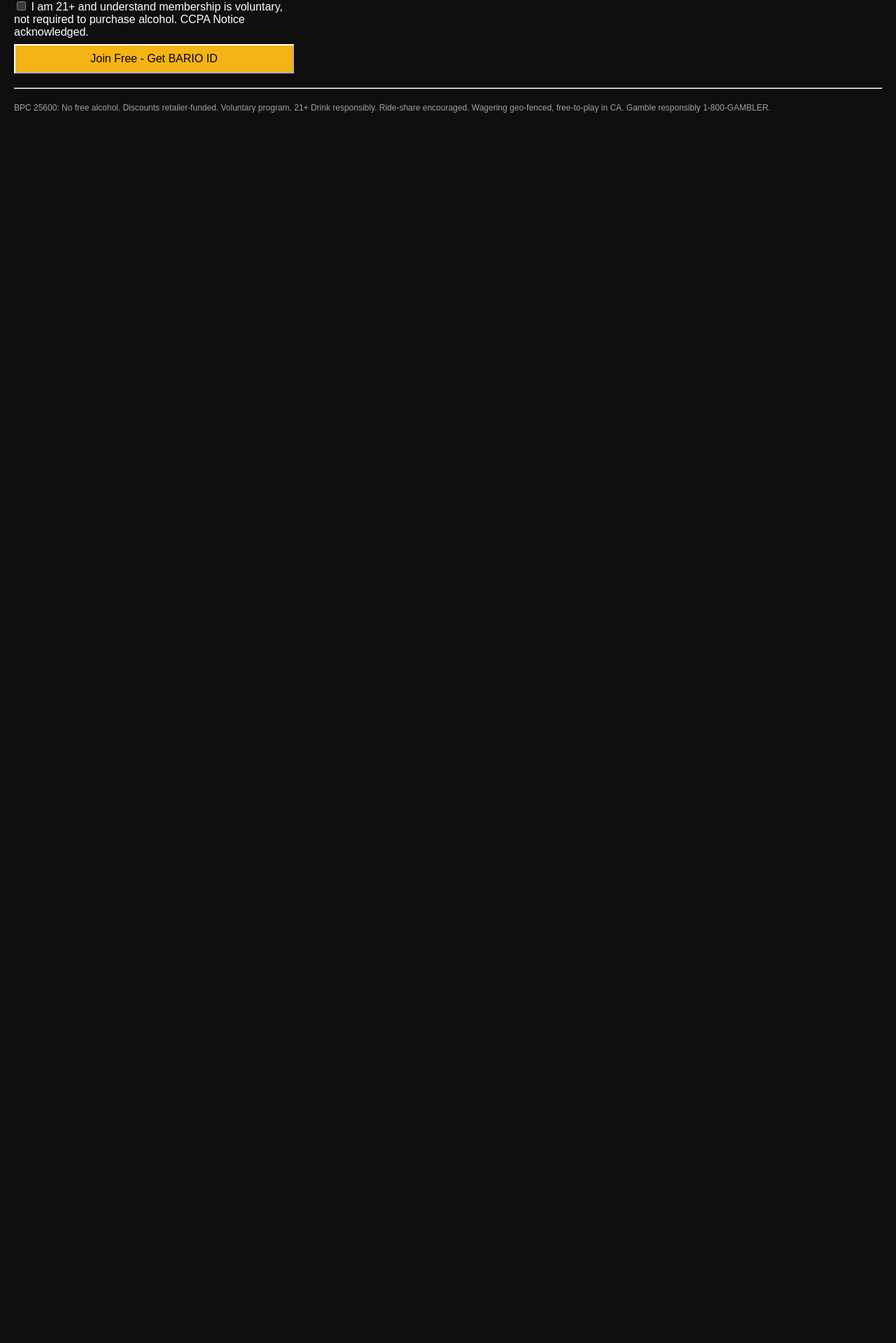
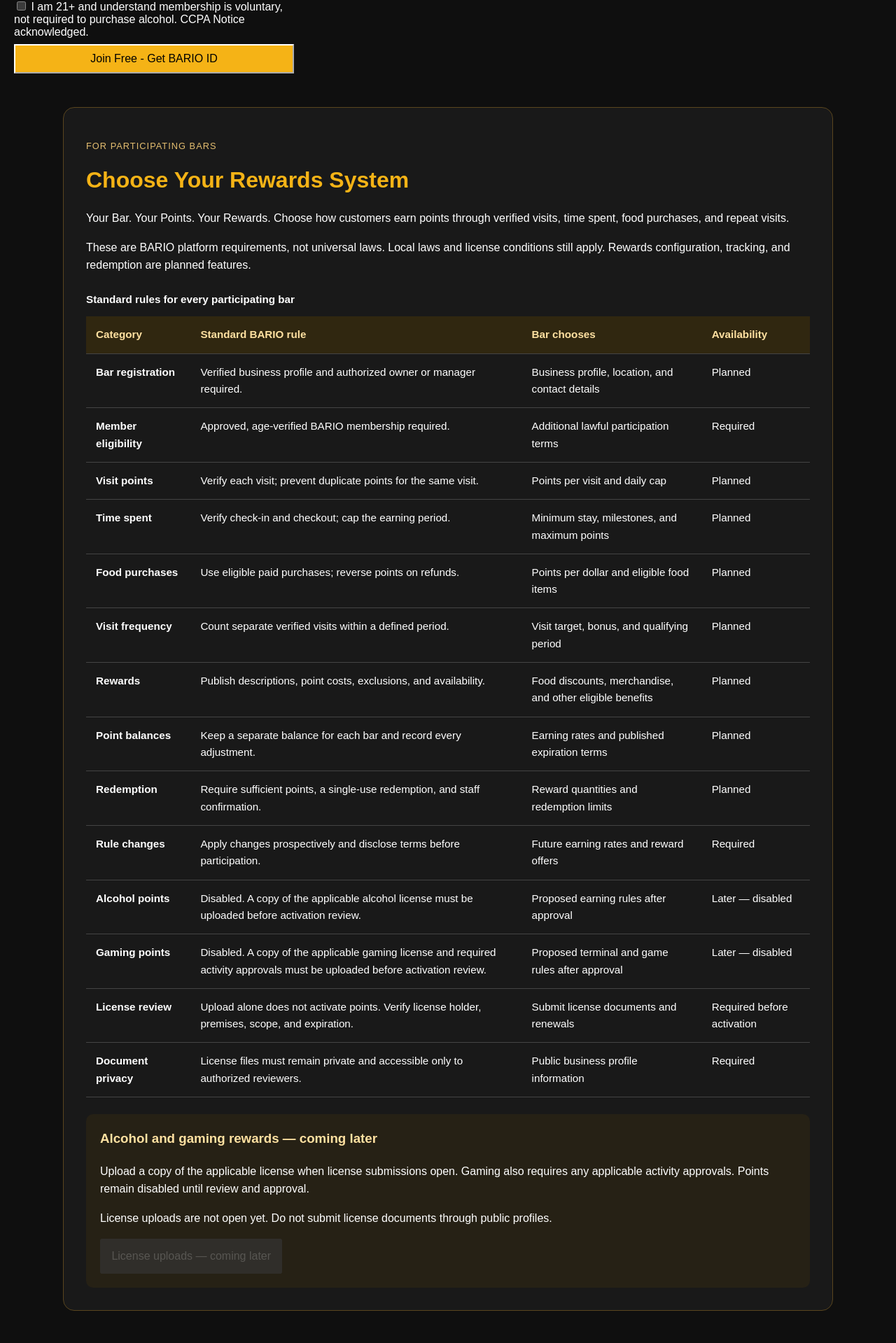
Before and after one commit to DSangHub/bariocard, a React (Vite) app in the folder frontend/: page / in a window 1280 px wide. Shown: the part 799-2718 px from the top of the page at 70% size. Before the commit the page ends 992 px from the top, so only its background shows below. Built offline with nearby package versions, Linux system fonts and the light colour scheme.

Commit message:
Add bar rewards rules and defer alcohol and gaming activation

```diff
--- a/frontend/src/App.jsx
+++ b/frontend/src/App.jsx
@@ -1,3 +1,4 @@
+import RewardsRules from './RewardsRules.jsx';
 
 import {useEffect,useState} from 'react';
 export default function App(){
@@ -35,7 +36,7 @@
         />
         <h1 style={{color:'#f5b316',marginTop:12}}>BARIO Voluntary 21+ Membership</h1>
       </header>
-      <p>Voluntary. Not required to drink. BPC 25600 Compliant - No free alcohol rewards.</p>
+      <p>Voluntary membership. No alcohol purchase required. Alcohol and gaming points are disabled.</p>
       {!memberId ? (
         <form onSubmit={join} style={{display:'grid',gap:8,maxWidth:400}}>
           <input name="name" placeholder="Name" required style={{padding:8}}/>
@@ -63,14 +64,15 @@
           <div style={{display:'flex',gap:10,flexWrap:'wrap'}}>
             <button onClick={async()=>{const r=await fetch((import.meta.env.VITE_API_URL||'http://localhost:3001')+'/api/v1/partners/rideshare/lyft/discount',{method:'POST',headers:{'Content-Type':'application/json','Authorization':'Bearer '+(localStorage.getItem('bario_token')||'')},body:JSON.stringify({memberId})}); alert(JSON.stringify(await r.json()))}}>Get Lyft $5 Off</button>
             <button onClick={async()=>{const r=await fetch((import.meta.env.VITE_API_URL||'http://localhost:3001')+'/api/v1/partners/rideshare/uber/voucher',{method:'POST',headers:{'Content-Type':'application/json','Authorization':'Bearer '+(localStorage.getItem('bario_token')||'')},body:JSON.stringify({memberId})}); alert(JSON.stringify(await r.json()))}}>Get Uber Voucher</button>
-            <button onClick={async()=>{const r=await fetch((import.meta.env.VITE_API_URL||'http://localhost:3001')+'/api/v1/partners/wagering/draftkings/promo',{method:'POST',headers:{'Content-Type':'application/json'},body:JSON.stringify({memberId,state:'CA'})}); alert(JSON.stringify(await r.json()))}}>Get DraftKings Promo (CA safe)</button>
+            <button disabled title="Gaming rewards require license review and are not available yet">Gaming rewards — coming later</button>
             <button onClick={async()=>{const r=await fetch((import.meta.env.VITE_API_URL||'http://localhost:3001')+'/api/v1/merch/discount',{method:'POST',headers:{'Content-Type':'application/json','Authorization':'Bearer '+(localStorage.getItem('bario_token')||'')},body:JSON.stringify({memberId})}); alert(JSON.stringify(await r.json()))}}>Get 20% Merch Code</button>
             <button onClick={async()=>{const r=await fetch((import.meta.env.VITE_API_URL||'http://localhost:3001')+'/api/v1/merch/checkout',{method:'POST',headers:{'Content-Type':'application/json'},body:JSON.stringify({memberId,email:'test@bario.com',items:[{name:'BARIO Tee',price:35}]})}); const d=await r.json(); window.open(d.url,'_blank')}}>Buy Tee via Stripe</button>
           </div>
         </div>
       )}
+      <RewardsRules />
       <hr style={{margin:'20px 0'}}/>
-      <p style={{fontSize:12,opacity:0.6}}>BPC 25600: No free alcohol. Discounts retailer-funded. Voluntary program. 21+ Drink responsibly. Ride-share encouraged. Wagering geo-fenced, free-to-play in CA. Gamble responsibly 1-800-GAMBLER.</p>
+      <p style={{fontSize:12,opacity:0.6}}>Voluntary program. 21+ Drink responsibly. Alcohol and gaming rewards are unavailable pending future license review and approval.</p>
     </div>
   )
 }
--- /dev/null
+++ b/frontend/src/RewardsRules.jsx
@@ -0,0 +1,40 @@
+const rules = [
+  ['Bar registration', 'Verified business profile and authorized owner or manager required.', 'Business profile, location, and contact details', 'Planned'],
+  ['Member eligibility', 'Approved, age-verified BARIO membership required.', 'Additional lawful participation terms', 'Required'],
+  ['Visit points', 'Verify each visit; prevent duplicate points for the same visit.', 'Points per visit and daily cap', 'Planned'],
+  ['Time spent', 'Verify check-in and checkout; cap the earning period.', 'Minimum stay, milestones, and maximum points', 'Planned'],
+  ['Food purchases', 'Use eligible paid purchases; reverse points on refunds.', 'Points per dollar and eligible food items', 'Planned'],
+  ['Visit frequency', 'Count separate verified visits within a defined period.', 'Visit target, bonus, and qualifying period', 'Planned'],
+  ['Rewards', 'Publish descriptions, point costs, exclusions, and availability.', 'Food discounts, merchandise, and other eligible benefits', 'Planned'],
+  ['Point balances', 'Keep a separate balance for each bar and record every adjustment.', 'Earning rates and published expiration terms', 'Planned'],
+  ['Redemption', 'Require sufficient points, a single-use redemption, and staff confirmation.', 'Reward quantities and redemption limits', 'Planned'],
+  ['Rule changes', 'Apply changes prospectively and disclose terms before participation.', 'Future earning rates and reward offers', 'Required'],
+  ['Alcohol points', 'Disabled. A copy of the applicable alcohol license must be uploaded before activation review.', 'Proposed earning rules after approval', 'Later — disabled'],
+  ['Gaming points', 'Disabled. A copy of the applicable gaming license and required activity approvals must be uploaded before activation review.', 'Proposed terminal and game rules after approval', 'Later — disabled'],
+  ['License review', 'Upload alone does not activate points. Verify license holder, premises, scope, and expiration.', 'Submit license documents and renewals', 'Required before activation'],
+  ['Document privacy', 'License files must remain private and accessible only to authorized reviewers.', 'Public business profile information', 'Required'],
+];
+
+export default function RewardsRules() {
+  return <section className="rewards" aria-labelledby="rewards-heading">
+    <p className="rewards-eyebrow">FOR PARTICIPATING BARS</p>
+    <h2 id="rewards-heading">Choose Your Rewards System</h2>
+    <p>Your Bar. Your Points. Your Rewards. Choose how customers earn points through verified visits, time spent, food purchases, and repeat visits.</p>
+    <p>These are BARIO platform requirements, not universal laws. Local laws and license conditions still apply. Rewards configuration, tracking, and redemption are planned features.</p>
+    <div className="rewards-scroll" role="region" aria-label="BARIO rewards rules" tabIndex={0}>
+      <table className="rewards-table">
+        <caption>Standard rules for every participating bar</caption>
+        <thead><tr>{['Category','Standard BARIO rule','Bar chooses','Availability'].map(label => <th key={label} scope="col">{label}</th>)}</tr></thead>
+        <tbody>{rules.map(([category,rule,choice,status]) => <tr key={category}>
+          <th scope="row">{category}</th><td>{rule}</td><td>{choice}</td><td>{status}</td>
+        </tr>)}</tbody>
+      </table>
+    </div>
+    <aside className="rewards-license">
+      <h3>Alcohol and gaming rewards — coming later</h3>
+      <p>Upload a copy of the applicable license when license submissions open. Gaming also requires any applicable activity approvals. Points remain disabled until review and approval.</p>
+      <p>License uploads are not open yet. Do not submit license documents through public profiles.</p>
+      <button disabled>License uploads — coming later</button>
+    </aside>
+  </section>;
+}
--- a/frontend/src/styles.css
+++ b/frontend/src/styles.css
@@ -9,3 +9,16 @@
 button, input { font: inherit; }
 button { cursor: pointer; padding: 0.65rem 0.9rem; }
 input { color: #111; }
+
+.rewards { max-width: 1100px; margin: 3rem auto; padding: clamp(16px, 3vw, 32px); background: #191919; border: 1px solid #59451e; border-radius: 16px; line-height: 1.6; }
+.rewards h2 { color: #f5b316; font-size: clamp(1.5rem, 4vw, 2rem); margin: 0; }
+.rewards-eyebrow { color: #e4be70; font-size: .8rem; letter-spacing: .08em; }
+.rewards-scroll { overflow-x: auto; margin-top: 24px; }
+.rewards-table { width: 100%; min-width: 680px; border-collapse: collapse; text-align: left; font-size: .95rem; }
+.rewards-table caption { text-align: left; font-weight: bold; padding-bottom: 12px; }
+.rewards-table th, .rewards-table td { padding: 14px; border-bottom: 1px solid #444; vertical-align: top; }
+.rewards-table thead { background: #302710; color: #ffe1a1; }
+.rewards-table tbody th { min-width: 140px; }
+.rewards-license { margin-top: 24px; padding: 20px; background: #262115; border-radius: 10px; }
+.rewards-license h3 { margin-top: 0; color: #ffe1a1; }
+button:disabled { cursor: not-allowed; opacity: .65; }
```
Also changed, not shown: 1 other file (tests, documents, lock files or other folders).
